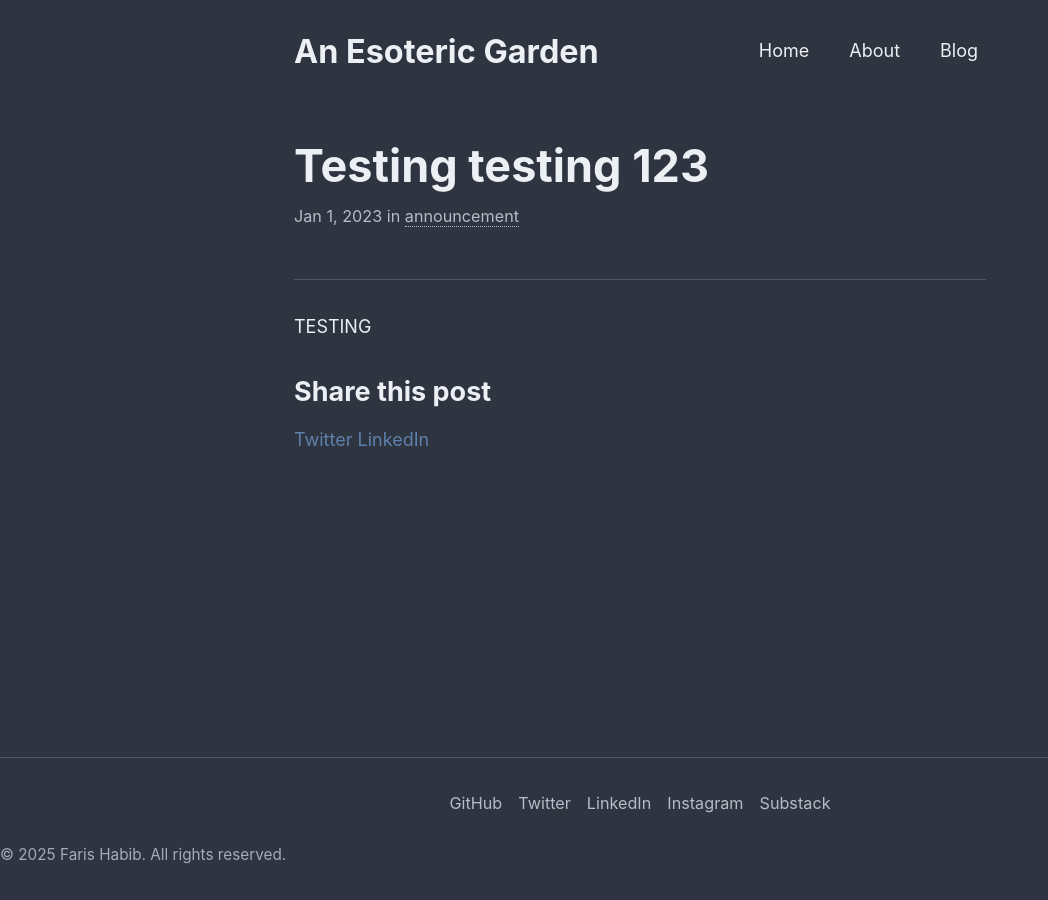
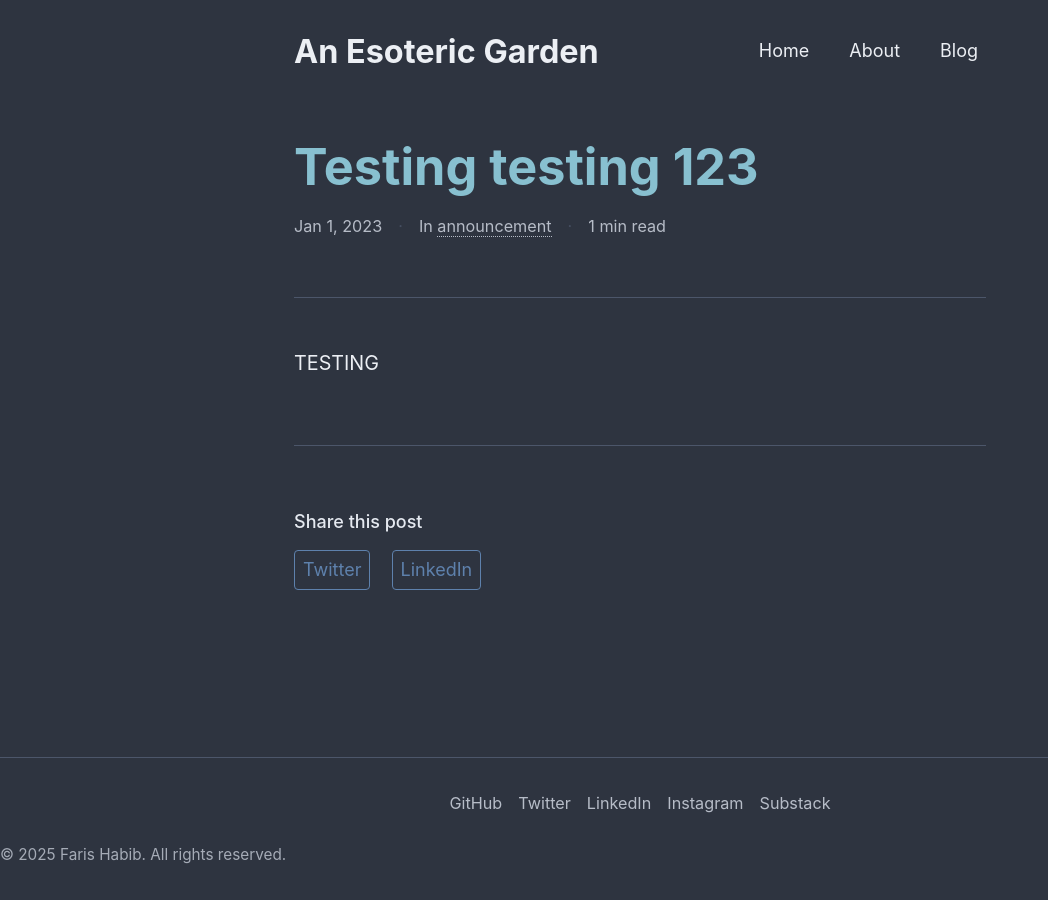
Before and after one commit to manifoldfrs/manifoldfrs.github.io, a Jekyll site: the page built from _posts/2023-01-01-welcome-post.md, in a window 1280 px wide. Shown: the whole page, without its empty margins (0-1048 px from the left). Built offline with Jekyll 4.4.1, drawn with Linux system fonts in a browser that asks for light colours.

Commit message:
add blog post layout and styling

```diff
--- /dev/null
+++ b/_includes/post-footer.html
@@ -0,0 +1,46 @@
+{% comment %} /** * @description * This component renders the footer section for a blog post. * It typically includes post tags and social media sharing buttons. * * Key features: * - Displays a list of post tags (`page.tags`) if available. * - Includes social media sharing links (initial simple links, to be enhanced by _includes/share-buttons.html later). * * @input * - page: The Jekyll page object for the current post. * - site: The Jekyll site object for URLs and social media configurations. * * @dependencies * - Jekyll's `page` and `site` objects. * - Styles from `_sass/_post.scss` (specifically `.post-footer`, `.post-tags`, `.post-share`). * - Will later depend on `_includes/share-buttons.html` (Step 15). * * @notes * - This include should be used at the end of the `_layouts/post.html` layout, before post navigation. * - The `share` frontmatter variable controls the display of sharing buttons. */ {% endcomment %}
+<footer class="post-footer">
+  {% if page.tags.size > 0 %}
+  <div class="post-tags">
+    <h4>Tags</h4>
+    <ul class="tag-list">
+      {% for tag in page.tags %}
+      <li class="tag-item"><a href="{{ site.baseurl }}/tags/#{{ tag | slugify }}">{{ tag | escape }}</a></li>
+      {% endfor %}
+    </ul>
+  </div>
+  {% endif %} {% if page.share %}
+  <div class="post-share">
+    <h4>Share this post</h4>
+    {% comment %} Placeholder for more advanced share buttons from Step 15 {% endcomment %}
+    <a
+      href="https://twitter.com/intent/tweet?text={{ page.title | url_encode }}&url={{ page.url | absolute_url | url_encode }}&via={{ site.social.twitter | default: '' }}"
+      target="_blank"
+      rel="noopener"
+      aria-label="Share on Twitter"
+      >Twitter</a
+    >
+    <a
+      href="https://www.linkedin.com/shareArticle?mini=true&url={{ page.url | absolute_url | url_encode }}&title={{ page.title | url_encode }}&summary={{ page.excerpt | strip_html | truncatewords: 20 | url_encode }}&source={{ site.title | url_encode }}"
+      target="_blank"
+      rel="noopener"
+      aria-label="Share on LinkedIn"
+      >LinkedIn</a
+    >
+    {% comment %} Add more share links as needed, e.g., Facebook, Email {% endcomment %} {% comment %}
+    <a
+      href="https://www.facebook.com/sharer/sharer.php?u={{ page.url | absolute_url | url_encode }}"
+      target="_blank"
+      rel="noopener"
+      aria-label="Share on Facebook"
+      >Facebook</a
+    >
+    <a
+      href="mailto:?subject={{ page.title | url_encode }}&body={{ page.excerpt | strip_html | truncatewords: 30 | url_encode }}%0A%0ARead more at: {{ page.url | absolute_url | url_encode }}"
+      aria-label="Share via Email"
+      >Email</a
+    >
+    {% endcomment %}
+  </div>
+  {% endif %}
+</footer>
--- /dev/null
+++ b/_includes/post-header.html
@@ -0,0 +1,16 @@
+{% comment %} /** * @description * This component renders the header section for a blog post. * It displays the post title, publication date, categories, and estimated reading time. * * Key features: * - Displays the post title (`page.title`). * - Shows the publication date (`page.date`). * - Lists post categories (`page.categories`) with links. * - Calculates and displays an estimated reading time. * * @input * - page: The Jekyll page object for the current post. * - site: The Jekyll site object for baseurl and other configurations. * * @dependencies * - Jekyll's `page` and `site` objects. * - Styles from `_sass/_post.scss` (specifically `.post-header`, `.post-title`, `.post-meta`). * * @notes * - This include should be used at the beginning of the `_layouts/post.html` layout. * - Reading time is a simple calculation based on word count (average 180 WPM). */ {% endcomment %}
+<header class="post-header">
+  <h1 class="post-title">{{ page.title | escape }}</h1>
+  <p class="post-meta">
+    <time datetime="{{ page.date | date_to_xmlschema }}">{{ page.date | date: "%b %-d, %Y" }}</time>
+    {% if page.categories.size > 0 %}
+    <span class="separator">&middot;</span>
+    <span class="post-categories">
+      In {% for category in page.categories %}
+      <a href="{{ site.baseurl }}/categories/#{{ category | slugify }}">{{ category | escape }}</a>{% unless forloop.last %}, {% endunless %} {% endfor %}
+    </span>
+    {% endif %} {% assign words = page.content | number_of_words %} {% if words < 180 %} {% assign read_time = 1 %} {% else %} {% assign read_time = words | divided_by: 180 %} {% endif %}
+    <span class="separator">&middot;</span>
+    <span class="reading-time">{{ read_time }} min read</span>
+  </p>
+</header>
--- /dev/null
+++ b/_includes/post-navigation.html
@@ -0,0 +1,34 @@
+{% comment %} /** * @description * This component provides navigation links to the previous and next posts. * It helps users easily navigate sequentially through blog articles. * * Key features: * - Displays a link to the "Previous Post" if it exists. * - Displays a link to the "Next Post" if it exists. * - Shows the title of the linked posts for context. * * @input * - page: The Jekyll page object for the current post, used to access `page.previous` and `page.next`. * - site: The Jekyll site object for `site.baseurl`. * * @dependencies * - Jekyll's `page.previous` and `page.next` objects. * - Styles from `_sass/_post.scss` (specifically `.post-navigation`). * * @notes * - This include should be placed at the end of the `_layouts/post.html` layout. * - It will only render links if previous/next posts are available. */ {% endcomment %} {% if page.previous or page.next %}
+<nav
+  class="post-navigation"
+  aria-label="Post navigation"
+>
+  {% if page.previous %}
+  <div class="nav-item nav-prev">
+    <a
+      href="{{ page.previous.url | prepend: site.baseurl }}"
+      rel="prev"
+      aria-label="Previous post: {{ page.previous.title | escape }}"
+    >
+      <span class="nav-label">&laquo; Previous Post</span>
+      <span class="nav-title">{{ page.previous.title | escape }}</span>
+    </a>
+  </div>
+  {% else %}
+  <div class="nav-item nav-prev nav-item--disabled">{% comment %} Empty div to maintain layout if only next post exists {% endcomment %}</div>
+  {% endif %} {% if page.next %}
+  <div class="nav-item nav-next">
+    <a
+      href="{{ page.next.url | prepend: site.baseurl }}"
+      rel="next"
+      aria-label="Next post: {{ page.next.title | escape }}"
+    >
+      <span class="nav-label">Next Post &raquo;</span>
+      <span class="nav-title">{{ page.next.title | escape }}</span>
+    </a>
+  </div>
+  {% else %}
+  <div class="nav-item nav-next nav-item--disabled">{% comment %} Empty div to maintain layout if only previous post exists {% endcomment %}</div>
+  {% endif %}
+</nav>
+{% endif %}
--- a/_layouts/post.html
+++ b/_layouts/post.html
@@ -3,36 +3,9 @@ layout: default
 ---
 
 <article class="post">
-  <header class="post-header">
-    <h1 class="post-title">{{ page.title }}</h1>
-    <p class="post-meta">
-      <time datetime="{{ page.date | date_to_xmlschema }}"> {{ page.date | date: "%b %-d, %Y" }} </time>
-      {% if page.categories.size > 0 %}
-      <span class="post-categories">
-        in {% for category in page.categories %}
-        <a href="{{ site.baseurl }}/categories/#{{ category | slugify }}">{{ category }}</a>{% unless forloop.last %}, {% endunless %} {% endfor %}
-      </span>
-      {% endif %}
-    </p>
-  </header>
+  {% include post-header.html %}
 
   <div class="post-content">{{ content }}</div>
 
-  {% if page.share %}
-  <div class="post-share">
-    <h4>Share this post</h4>
-    <a
-      href="https://twitter.com/intent/tweet?text={{ page.title | url_encode }}&url={{ site.url }}{{ site.baseurl }}{{ page.url }}"
-      target="_blank"
-      rel="noopener"
-      >Twitter</a
-    >
-    <a
-      href="https://www.linkedin.com/shareArticle?mini=true&url={{ site.url }}{{ site.baseurl }}{{ page.url }}&title={{ page.title | url_encode }}"
-      target="_blank"
-      rel="noopener"
-      >LinkedIn</a
-    >
-  </div>
-  {% endif %}
+  {% include post-footer.html %} {% include post-navigation.html %}
 </article>
--- /dev/null
+++ b/_sass/_post.scss
@@ -0,0 +1,323 @@
+/**
+ * @description
+ * This file contains SCSS styles specific to individual blog post pages (`_layouts/post.html`).
+ * It styles the post's header, content area, footer (including tags and sharing options),
+ * and next/previous post navigation.
+ *
+ * Key features:
+ * - Styles for the main post article container (`.post`).
+ * - Styles for the post header (`.post-header`), including title and metadata.
+ * - Styles for the post content area (`.post-content`), ensuring readability and consistency.
+ * - Styles for the post footer (`.post-footer`), including tags and social sharing.
+ * - Styles for next/previous post navigation (`.post-navigation`).
+ * - Adherence to the Nord color scheme and design system typography/spacing.
+ *
+ * @dependencies
+ * - `_sass/_variables.scss`: For Nord theme colors, typography settings, and spacing units.
+ * - `_sass/_layout.scss`: For base layout and content container styles.
+ * - `_sass/_typography.scss`: For base text styling.
+ * - `_sass/_code.scss`: For code block styling.
+ *
+ * @notes
+ * - These styles are applied to elements within `_layouts/post.html` and its includes
+ *   like `_includes/post-header.html`, `_includes/post-footer.html`, and `_includes/post-navigation.html`.
+ */
+
+// -----------------------------------------------------------------------------
+// Post Article Container (`.post`)
+// -----------------------------------------------------------------------------
+
+.post {
+  // The .post-header and .post-title are styled primarily in _layout.scss
+  // and further refined in .post-header specific styles below.
+  // The .post-content is also generally styled in _layout.scss.
+  // This class provides a wrapper for any overarching post-specific layout.
+}
+
+// -----------------------------------------------------------------------------
+// Post Header (`.post-header`) - Specific refinements for post layout
+// -----------------------------------------------------------------------------
+// .post-header is already defined in _layout.scss with common styles.
+// We can add post-specific overrides or additions here.
+.post-header {
+  text-align: left; // Override potential centered alignment from _layout.scss for posts
+  border-bottom: 1px solid $nord3; // Ensure border consistency
+  padding-bottom: $spacing-lg; // More padding for post headers
+  margin-bottom: $spacing-xl; // More space after header before content
+
+  .post-title {
+    font-size: 2.8rem; // Larger title for posts
+    color: $nord8; // Primary accent for post titles
+    line-height: 1.2;
+
+    @media (max-width: 768px) {
+      font-size: 2.2rem;
+      text-align: center; // Center title on mobile
+    }
+  }
+
+  .post-meta {
+    font-size: 0.9rem;
+    color: $nord4; // Lighter text for meta
+    margin-top: $spacing-sm;
+    display: flex;
+    flex-wrap: wrap;
+    gap: $spacing-sm; // Space between meta items
+    align-items: center;
+
+    @media (max-width: 768px) {
+      justify-content: center; // Center meta items on mobile
+      font-size: 0.85rem;
+    }
+
+    .post-categories a,
+    .reading-time {
+      color: $nord4;
+      text-decoration: none;
+    }
+
+    .post-categories a {
+      border-bottom: 1px dotted $nord4;
+      &:hover {
+        color: $nord14; // Secondary accent
+        border-bottom-color: $nord14;
+      }
+    }
+
+    .separator {
+      color: $nord3; // Subtle separator
+    }
+  }
+}
+
+// -----------------------------------------------------------------------------
+// Post Content (`.post-content`)
+// -----------------------------------------------------------------------------
+// .post-content is already defined in _layout.scss with common styles.
+// Add post-specific content styling here.
+.post-content {
+  font-size: 1.1rem; // Slightly larger base font for post readability
+  line-height: 1.8;
+  color: $nord6; // Main text color
+
+  h1,
+  h2,
+  h3,
+  h4,
+  h5,
+  h6 {
+    margin-top: $spacing-xl * 1.5; // More space above headings in post content
+    margin-bottom: $spacing-md;
+    color: $nord5; // Slightly brighter headings within content
+    font-weight: $font-weight-bold;
+  }
+
+  h1 {
+    font-size: 2.2rem;
+  }
+  h2 {
+    font-size: 1.8rem;
+  }
+  h3 {
+    font-size: 1.5rem;
+  }
+
+  p,
+  ul,
+  ol,
+  blockquote {
+    margin-bottom: $spacing-lg; // More generous spacing for paragraphs and lists
+  }
+
+  img {
+    max-width: 100%;
+    height: auto;
+    display: block;
+    margin: $spacing-lg auto; // Center images and add vertical space
+    border-radius: $border-radius-base;
+    border: 1px solid $nord3; // Subtle border for images
+    box-shadow: 0 4px 8px rgba($nord0, 0.1); // Soft shadow
+  }
+
+  figure {
+    margin: $spacing-lg 0;
+    img {
+      margin: 0 auto; // Remove figure's default margin for img if it's centered by figure
+    }
+    figcaption {
+      font-size: 0.9rem;
+      color: $nord4;
+      text-align: center;
+      margin-top: $spacing-xs;
+      font-style: italic;
+    }
+  }
+
+  // Ensure code blocks from _code.scss fit well
+  pre {
+    margin-left: -$content-padding-mobile; // Allow code blocks to span wider on mobile
+    margin-right: -$content-padding-mobile;
+    padding-left: $content-padding-mobile;
+    padding-right: $content-padding-mobile;
+    border-left: none;
+    border-right: none;
+    border-radius: 0; // Full width look for code blocks
+
+    @media (min-width: ($content-max-width + $content-padding-desktop * 2)) {
+      margin-left: 0; // Reset for desktop if container has padding
+      margin-right: 0;
+      padding-left: $spacing-md;
+      padding-right: $spacing-md;
+      border-left: 1px solid $nord3;
+      border-right: 1px solid $nord3;
+      border-radius: $border-radius-base;
+    }
+    @media (min-width: 768px) {
+      // A common breakpoint
+      margin-left: 0; // Reset for wider screens even if not full desktop padding
+      margin-right: 0;
+      border-radius: $border-radius-base;
+      border-left: 1px solid $nord3;
+      border-right: 1px solid $nord3;
+    }
+  }
+}
+
+// -----------------------------------------------------------------------------
+// Post Footer (`.post-footer`)
+// -----------------------------------------------------------------------------
+
+.post-footer {
+  margin-top: $spacing-xxl; // Ample space after content before footer elements
+  padding-top: $spacing-lg;
+  border-top: 1px solid $nord3; // Separator line
+
+  .post-tags {
+    margin-bottom: $spacing-lg;
+    h4 {
+      font-size: 1rem;
+      color: $nord5;
+      margin-bottom: $spacing-sm;
+      font-weight: $font-weight-medium;
+    }
+    .tag-list {
+      list-style: none;
+      padding: 0;
+      margin: 0;
+      display: flex;
+      flex-wrap: wrap;
+      gap: $spacing-xs;
+
+      .tag-item a {
+        display: inline-block;
+        padding: $spacing-xs/2 $spacing-sm;
+        background-color: $nord3;
+        color: $nord14; // Secondary accent for tags
+        border-radius: $border-radius-base;
+        text-decoration: none;
+        font-size: 0.85rem;
+        transition: background-color $transition-base, color $transition-base;
+
+        &:hover {
+          background-color: $nord14;
+          color: $nord0;
+        }
+      }
+    }
+  }
+
+  .post-share {
+    // Styles for share section in _includes/post-footer.html
+    // and later refined by _share.scss (Step 15)
+    h4 {
+      font-size: 1rem;
+      color: $nord5;
+      margin-bottom: $spacing-sm;
+      font-weight: $font-weight-medium;
+    }
+    // Basic link styling until specific share buttons are implemented
+    a {
+      display: inline-block;
+      margin-right: $spacing-sm;
+      color: $nord10; // Link color
+      text-decoration: none;
+      padding: $spacing-xs/2 $spacing-xs;
+      border: 1px solid $nord10;
+      border-radius: $border-radius-base;
+
+      &:hover {
+        background-color: $nord10;
+        color: $nord6;
+      }
+    }
+  }
+}
+
+// -----------------------------------------------------------------------------
+// Post Navigation (`.post-navigation`)
+// -----------------------------------------------------------------------------
+
+.post-navigation {
+  margin-top: $spacing-xl;
+  padding-top: $spacing-lg;
+  border-top: 1px solid $nord3;
+  display: flex;
+  justify-content: space-between;
+  flex-wrap: wrap; // Allow wrapping on small screens
+
+  .nav-item {
+    flex-basis: calc(50% - #{$spacing-sm}); // Each item takes roughly half, minus gap
+    max-width: calc(50% - #{$spacing-sm});
+
+    a {
+      display: block;
+      padding: $spacing-sm;
+      background-color: $nord1;
+      border: 1px solid $nord3;
+      border-radius: $border-radius-base;
+      color: $nord6;
+      text-decoration: none;
+      transition: background-color $transition-base, border-color $transition-base;
+
+      &:hover {
+        background-color: $nord2;
+        border-color: $nord4;
+      }
+    }
+
+    .nav-label {
+      display: block;
+      font-size: 0.8rem;
+      color: $nord4;
+      margin-bottom: $spacing-xs / 2;
+    }
+
+    .nav-title {
+      font-weight: $font-weight-medium;
+      color: $nord8; // Primary accent for nav titles
+    }
+  }
+
+  .nav-prev {
+    text-align: left;
+  }
+
+  .nav-next {
+    text-align: right;
+  }
+
+  // Responsive adjustments for post navigation
+  @media (max-width: 768px) {
+    flex-direction: column; // Stack nav items vertically
+    gap: $spacing-md;
+
+    .nav-item {
+      flex-basis: 100%;
+      max-width: 100%;
+    }
+    .nav-prev,
+    .nav-next {
+      text-align: center;
+    }
+  }
+}
--- a/assets/css/main.scss
+++ b/assets/css/main.scss
@@ -31,6 +31,7 @@
  * - `_sass/_home.scss`: Defines styles for the homepage.
  * - `_sass/_pages.scss`: Defines styles for static pages.
  * - `_sass/_blog.scss`: Defines styles for blog listing and post cards.
+ * - `_sass/_post.scss`: Defines styles for individual blog posts.
  * - `_sass/_pagination.scss`: Defines styles for pagination component.
  * - (Future partials for components, pages, etc.)
  *
@@ -75,8 +76,8 @@
 @import "home"; // Styles for the homepage (Step 8)
 @import "pages"; // Styles for static pages like About (Step 9)
 @import "blog"; // Styles for blog listing and post cards (Step 10)
+@import "post"; // Styles for individual blog posts (Step 11)
 // Example:
-// @import "pages/post"; // Will be created in Step 11
 // @import "pages/portfolio"; // Will be created in Step 13
 
 // 8. Utilities
```
Also changed, not shown: _layouts/home.html (+6 -1 lines), _pages/blog.md (deleted, +0 -18 lines), blog/index.html (added, +23 -0 lines).
